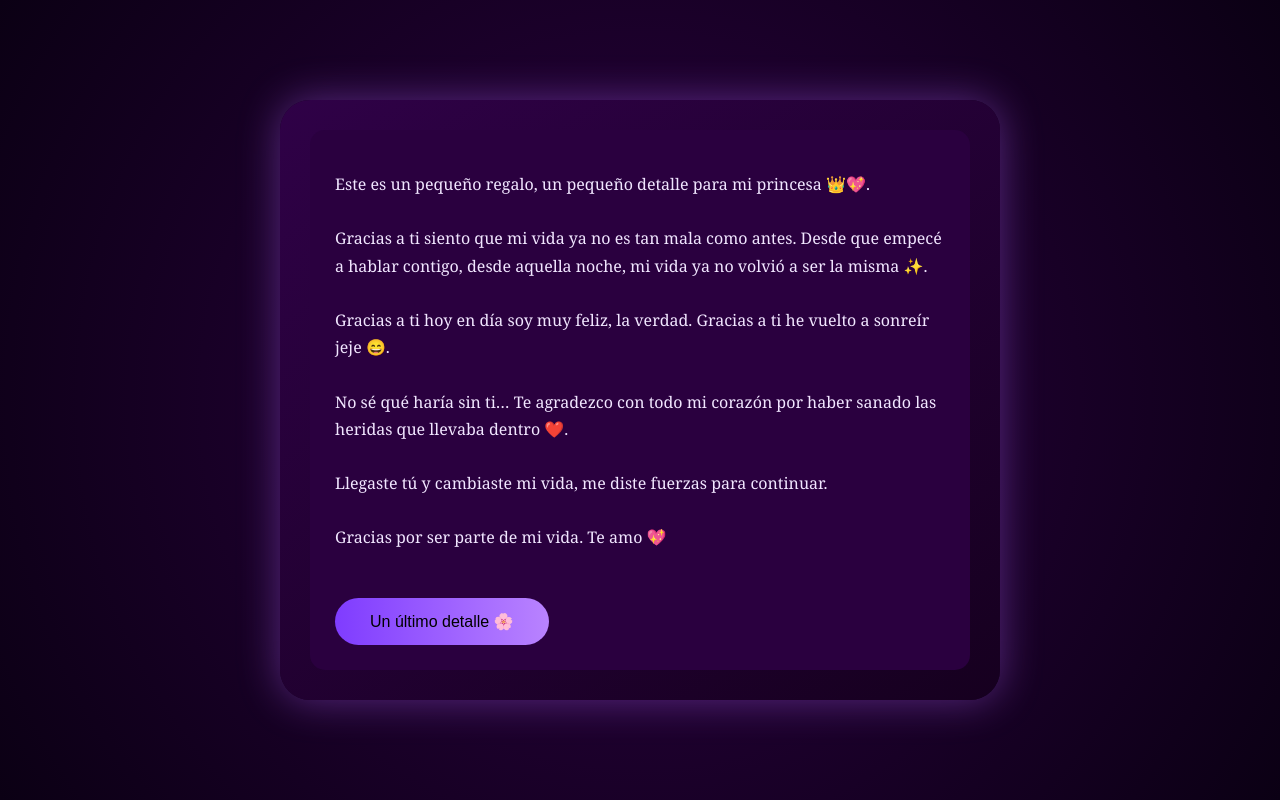
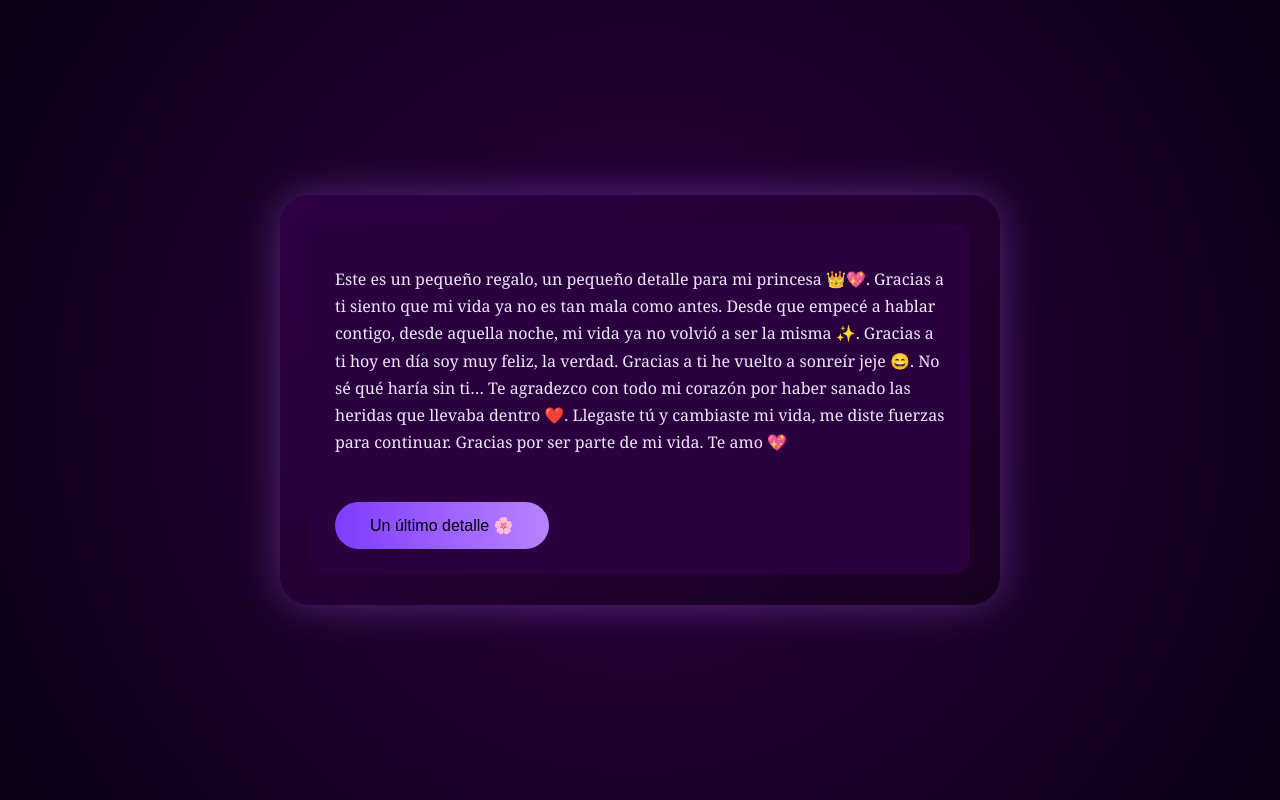
Before and after one commit to BlackSx5174w/MI-PRINCESA, a plain HTML site: page index.html in a window 1280 px wide. Both pictures are taken after a click on the button "Abrir carta 💌". Drawn offline with Linux system fonts and the light colour scheme.

Commit message:
corregido

```diff
--- a/index.html
+++ b/index.html
@@ -29,18 +29,13 @@
         <div class="envelope">
             <div class="letter">
                 <p>
-                    Este es un pequeño regalo, un pequeño detalle para mi princesa 👑💖.<br><br>
-
+                    Este es un pequeño regalo, un pequeño detalle para mi princesa 👑💖.
                     Gracias a ti siento que mi vida ya no es tan mala como antes. Desde que empecé a hablar contigo,
-                    desde aquella noche, mi vida ya no volvió a ser la misma ✨.<br><br>
-
-                    Gracias a ti hoy en día soy muy feliz, la verdad. Gracias a ti he vuelto a sonreír jeje 😄.<br><br>
-
+                    desde aquella noche, mi vida ya no volvió a ser la misma ✨.
+                    Gracias a ti hoy en día soy muy feliz, la verdad. Gracias a ti he vuelto a sonreír jeje 😄.
                     No sé qué haría sin ti… Te agradezco con todo mi corazón por haber sanado las heridas que llevaba
-                    dentro ❤️.<br><br>
-
-                    Llegaste tú y cambiaste mi vida, me diste fuerzas para continuar.<br><br>
-
+                    dentro ❤️.
+                    Llegaste tú y cambiaste mi vida, me diste fuerzas para continuar.
                     Gracias por ser parte de mi vida. Te amo 💖
                 </p>
                 <button onclick="goFinal()">Un último detalle 🌸</button>
```
